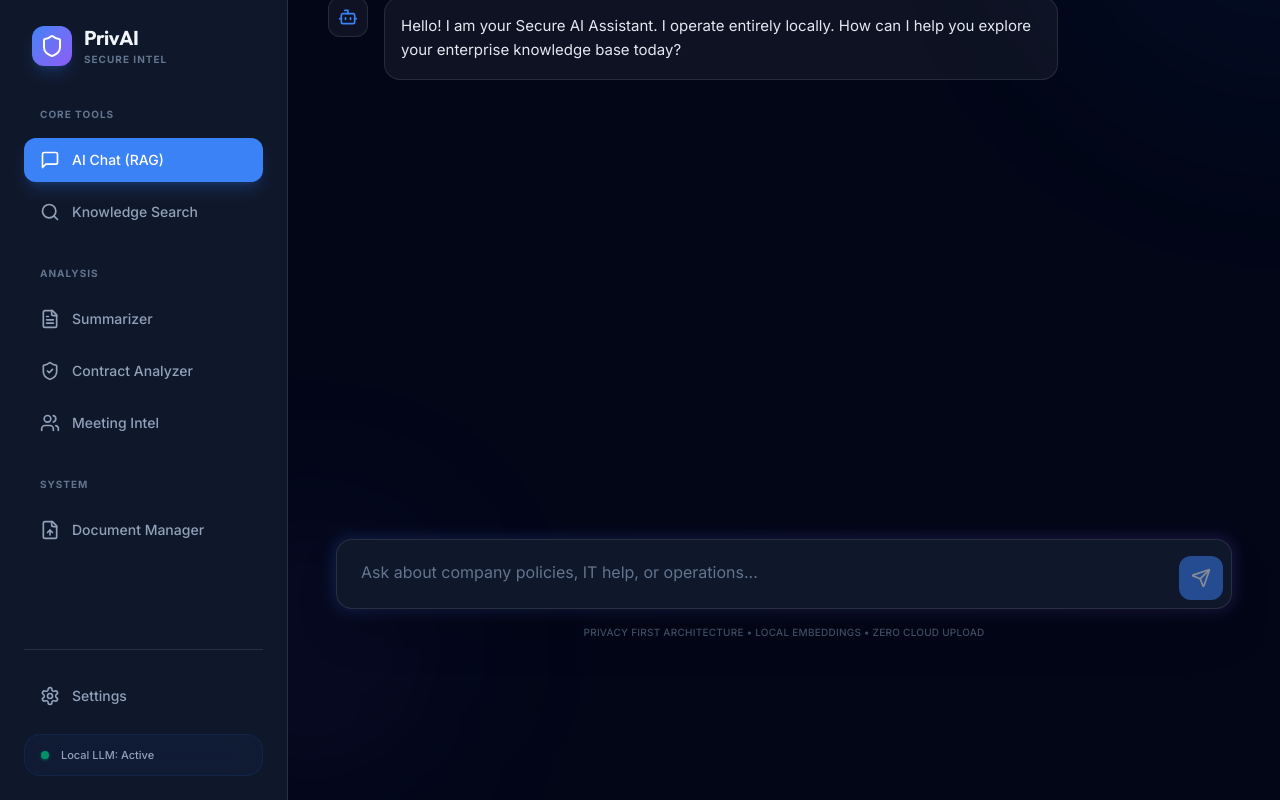
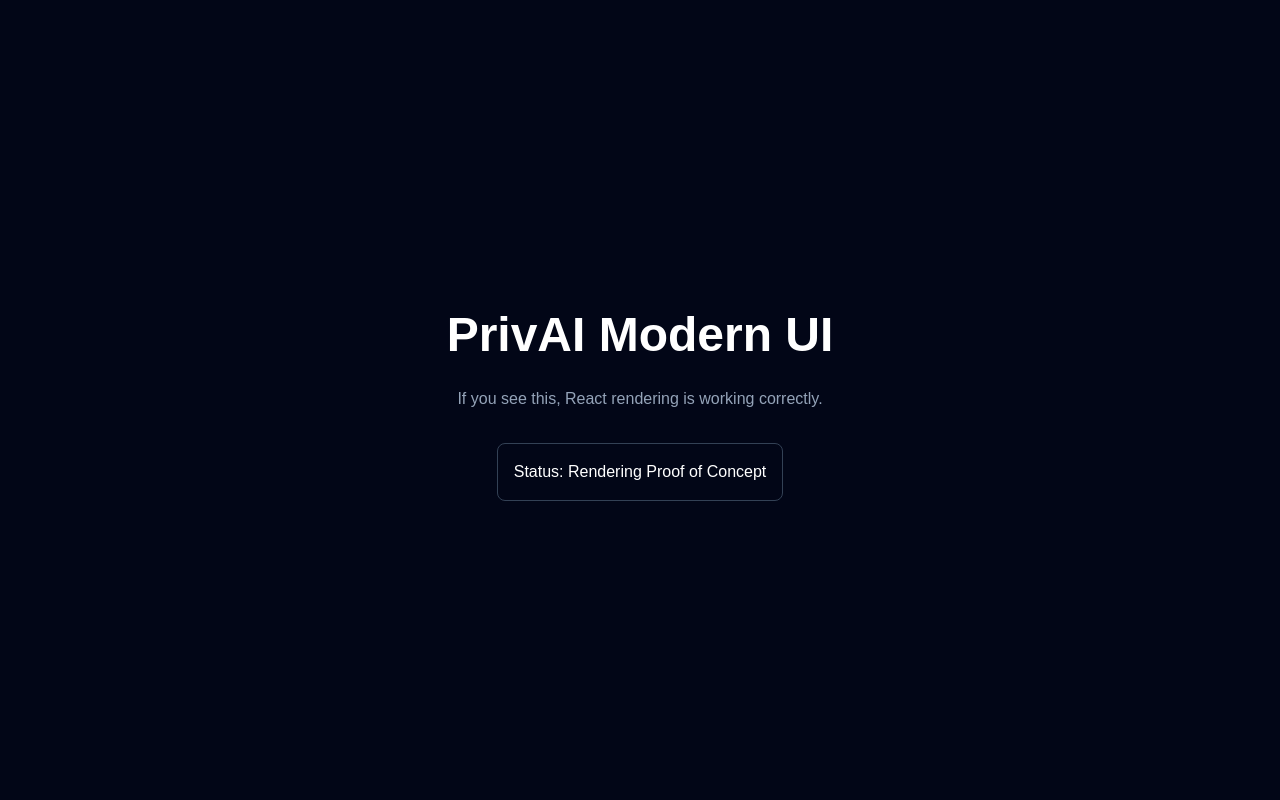
Before and after one commit to PriscillajospinG/PrivAI-Secure-Enterprise-AI-Assistant, a React (Vite) app in the folder frontend/: page / in a window 1280 px wide. Built offline with nearby package versions, Linux system fonts and the light colour scheme.

Commit message:
feat: Replace the multi-page application structure with a basic placeholder UI displaying a rendering proof of concept.

```diff
--- a/frontend/src/App.tsx
+++ b/frontend/src/App.tsx
@@ -1,40 +1,22 @@
-import React, { useState } from 'react';
-import { Sidebar } from './components/Sidebar';
-import { ChatPage } from './pages/ChatPage';
-import { UploadPage } from './pages/UploadPage';
-import { AnalysisPage } from './pages/AnalysisPage';
+import React from 'react';
 
 const App: React.FC = () => {
-  const [activeMode, setActiveMode] = useState('chat');
-
-  const renderContent = () => {
-    switch (activeMode) {
-      case 'chat':
-      case 'search':
-        return <ChatPage mode={activeMode} />;
-      case 'upload':
-        return <UploadPage />;
-      case 'summarize':
-      case 'analyze':
-      case 'meeting':
-        return <AnalysisPage mode={activeMode} />;
-      default:
-        return <ChatPage mode="chat" />;
-    }
-  };
-
   return (
-    <div className="flex h-screen bg-background overflow-hidden">
-      <Sidebar activeMode={activeMode} onModeChange={setActiveMode} />
-      <main className="flex-1 overflow-hidden relative">
-        {/* Background Decorative Element */}
-        <div className="absolute top-0 right-0 w-[500px] h-[500px] bg-accent-primary/5 rounded-full blur-[100px] -mr-64 -mt-64" />
-        <div className="absolute bottom-0 left-0 w-[300px] h-[300px] bg-accent-secondary/5 rounded-full blur-[80px] -ml-32 -mb-32" />
-
-        <div className="relative h-full">
-          {renderContent()}
-        </div>
-      </main>
+    <div style={{
+      backgroundColor: '#020617',
+      color: 'white',
+      height: '100vh',
+      display: 'flex',
+      flexDirection: 'column',
+      alignItems: 'center',
+      justifyContent: 'center',
+      fontFamily: 'sans-serif'
+    }}>
+      <h1 style={{ fontSize: '3rem', fontWeight: 'bold', marginBottom: '1rem' }}>PrivAI Modern UI</h1>
+      <p style={{ color: '#94a3b8' }}>If you see this, React rendering is working correctly.</p>
+      <div style={{ marginTop: '2rem', padding: '1rem', border: '1px solid #334155', borderRadius: '0.5rem' }}>
+        Status: Rendering Proof of Concept
+      </div>
     </div>
   );
 };
```
